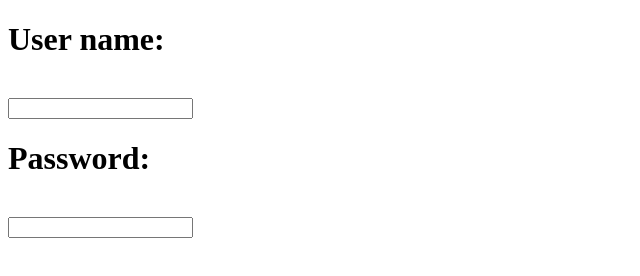
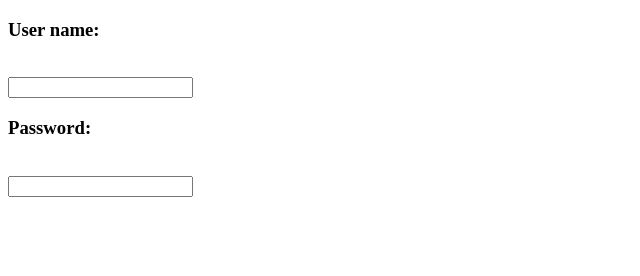
Before and after one commit to AidanSavant/TaciTalk, a website: page webpages/login.html in a window 1280 px wide. Shown: the whole page, without its empty margins (0-640 px from the left). Drawn offline with Linux system fonts and the light colour scheme.

Commit message:
This is not needed

```diff
--- a/webpages/login.html
+++ b/webpages/login.html
@@ -1,11 +1,11 @@
 <!doctype html>
 <header></header>
 <body>
-    <h1>User name:</h1>
+    <h3>User name:</h3>
     <br />
     <input type="text" />
     <br />
-    <h1>Password:</h1>
+    <h3>Password:</h3>
     <br />
     <input type="password" />
 </body>
```
